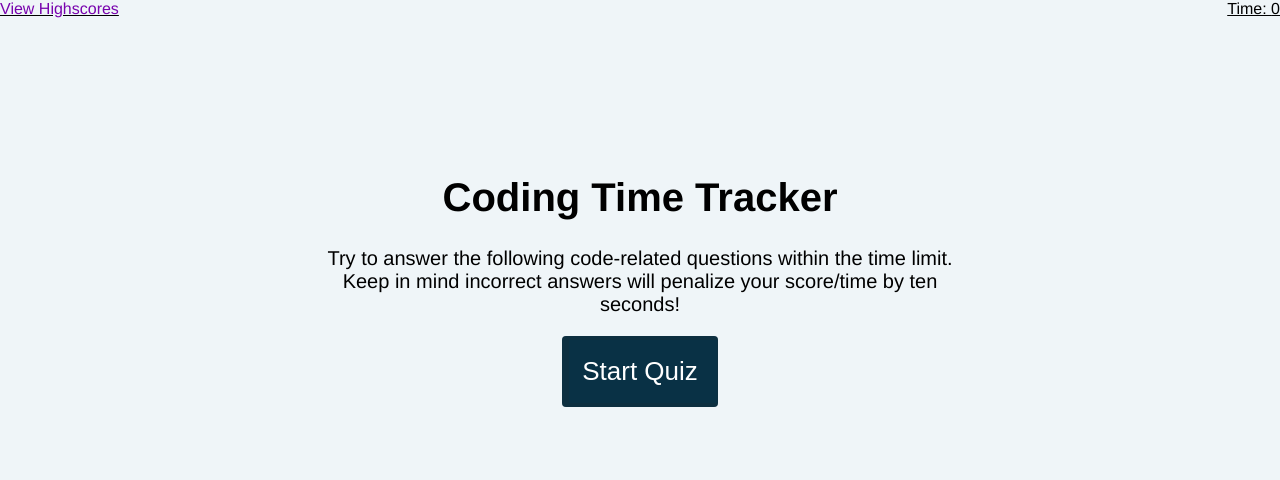
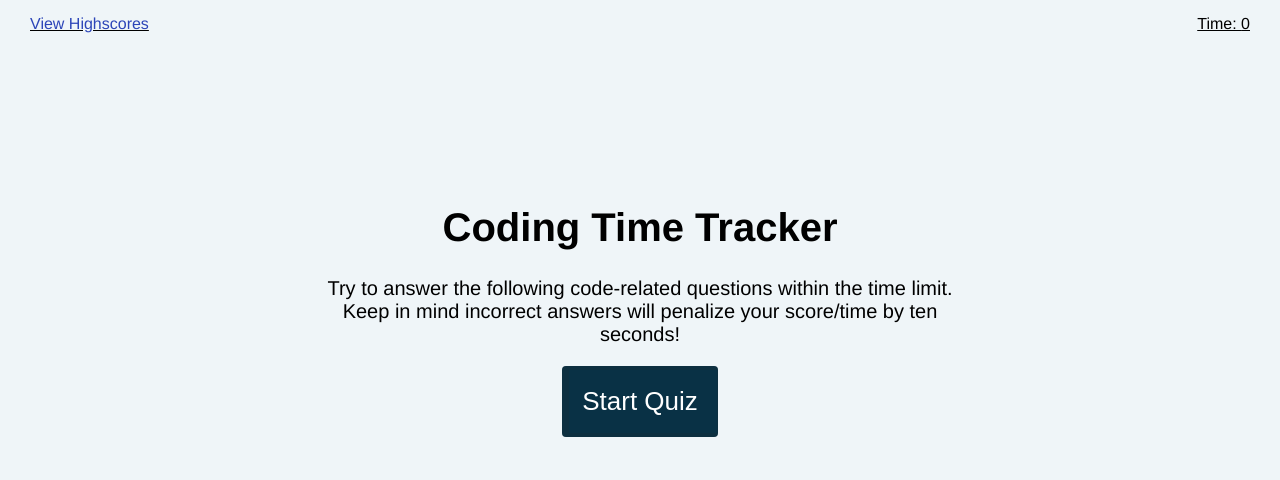
Before and after one commit to zelada5574/Care-to-Quiz-, a plain HTML site: page index.html in a window 1280 px wide. Drawn offline with Linux system fonts and the light colour scheme.

Commit message:
adjusted padding on header

```diff
--- a/assets/css/style.css
+++ b/assets/css/style.css
@@ -18,7 +18,7 @@ body {
   display: flex;
   justify-content: space-between;
   text-decoration: underline;
-
+  padding: 15px 30px 15px 30px;
 }
 
 .scores{
```
